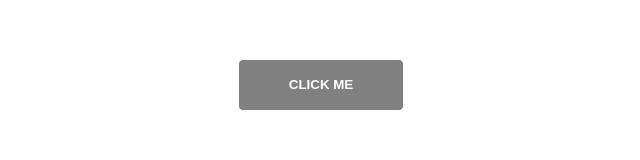
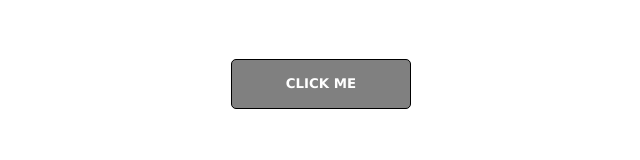
Before and after one commit to abhi5hekkk/Change-Background, a plain HTML site: page index.html in a window 1280 px wide. Shown: the whole page, without its empty margins (319-959 px from the left). Drawn offline with Linux system fonts and the light colour scheme.

Commit message:
Update index.css

```diff
--- a/index.css
+++ b/index.css
@@ -3,15 +3,15 @@
 }
 #changeColor{
     position:inherit;
-    width:166px;
-    height: 52px;
-    left: 256px;
-    top: 160px;
-    border: 1px solid white;
+    width:180px;
+    height: 50px;
+    left: 250px;
+    top: 150px;
+    border: 1px solid black;
     border-radius: 5px;
     font-weight: 600;
     color: white;
-    font-family: Arial, Helvetica, sans-serif;
+    font-family:'Lucida Sans', 'Lucida Sans Regular', 'Lucida Grande', 'Lucida Sans Unicode', Geneva, Verdana, sans-serif;
     background-color: gray;
 }
 #hexId {
```
